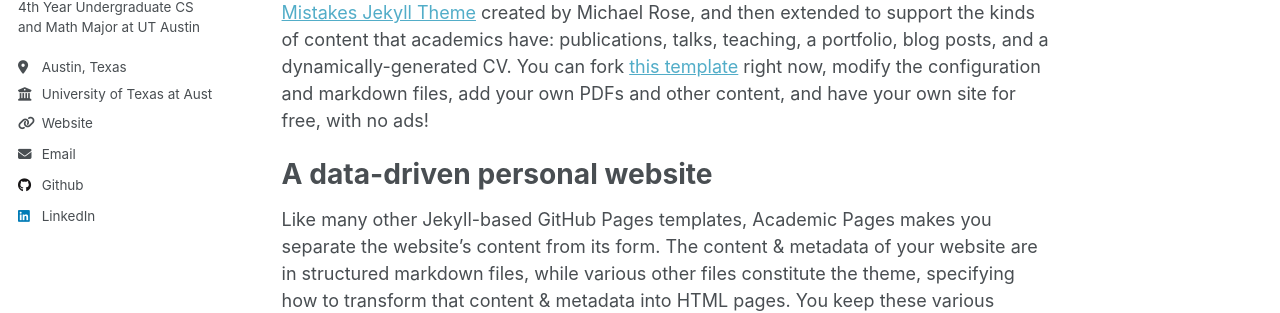
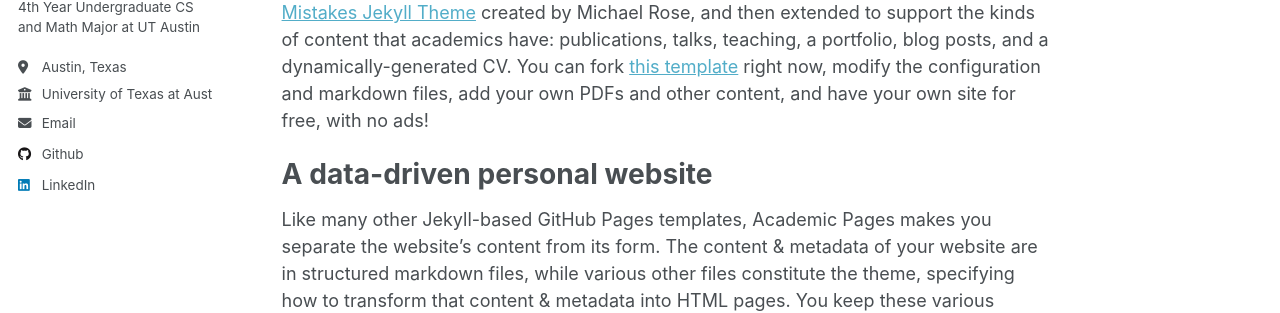
Before and after one commit to leejasper851/leejasper851.github.io, a Jekyll site: the page built from _pages/about.md, in a window 1280 px wide. Shown: the part 285-598 px from the top of the page. Built offline with Jekyll 4.4.1, drawn with Linux system fonts in a browser that asks for light colours.

Commit message:
recreated 'images/custom' folder and got rid of self-referential website link

```diff
--- a/_config.yml
+++ b/_config.yml
@@ -21,13 +21,13 @@ repository               : "leejasper851/leejasper851.github.io"
 #               Additional customization can be done by editing /_includes/author-profile.html
 author:
   # Biographic information
-  avatar           : "Portrait3.jpg"
+  avatar           : "custom/Portrait3.jpg"
   name             : "Jasper Lee"
   # pronouns         : "he/him" # example: "she/her"
   bio              : "4th Year Undergraduate CS and Math Major at UT Austin"
   location         : "Austin, Texas"
   employer         : "University of Texas at Austin"
-  uri              : "https://leejasper851.github.io" # URL # TODO: is this necessary?
+  # uri              : "https://leejasper851.github.io" # URL
   email            : "leejasper851@gmail.com"
 
   # Academic websites
```
Also changed, not shown: 2 other files.
